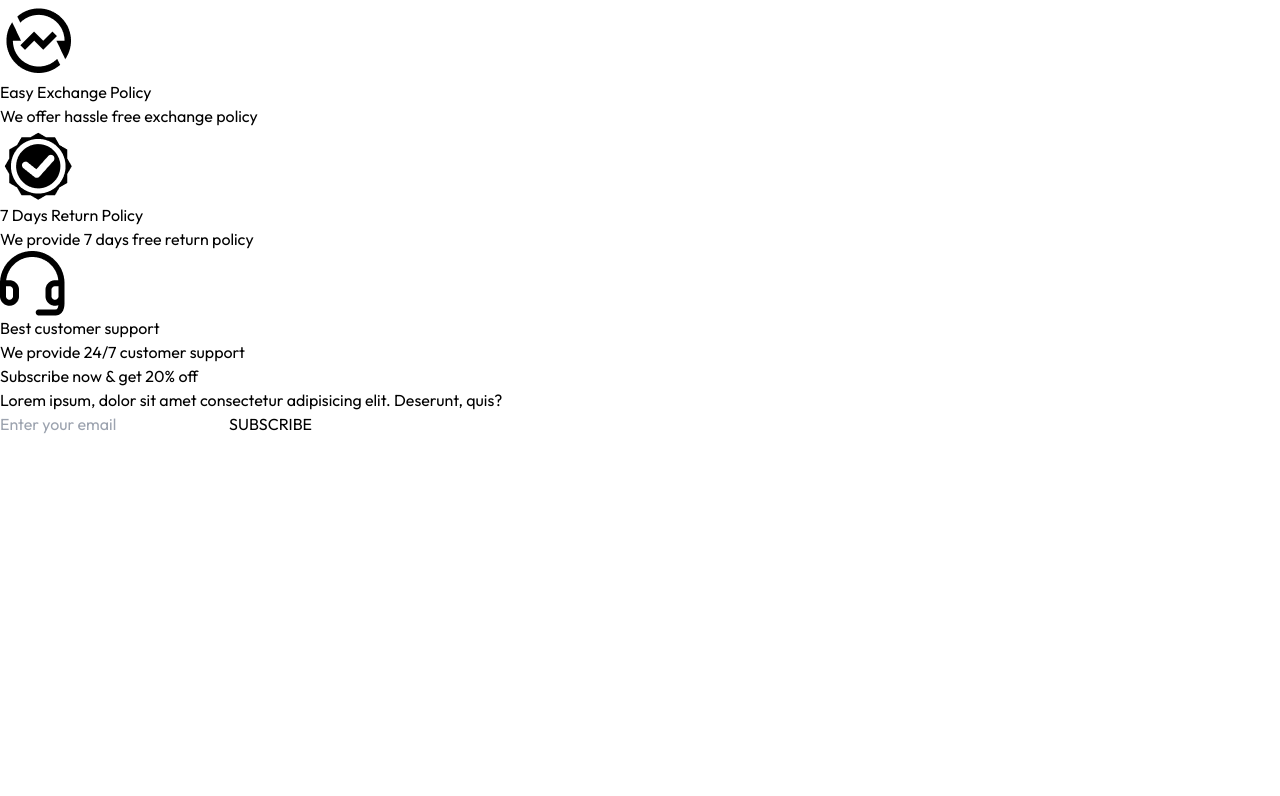
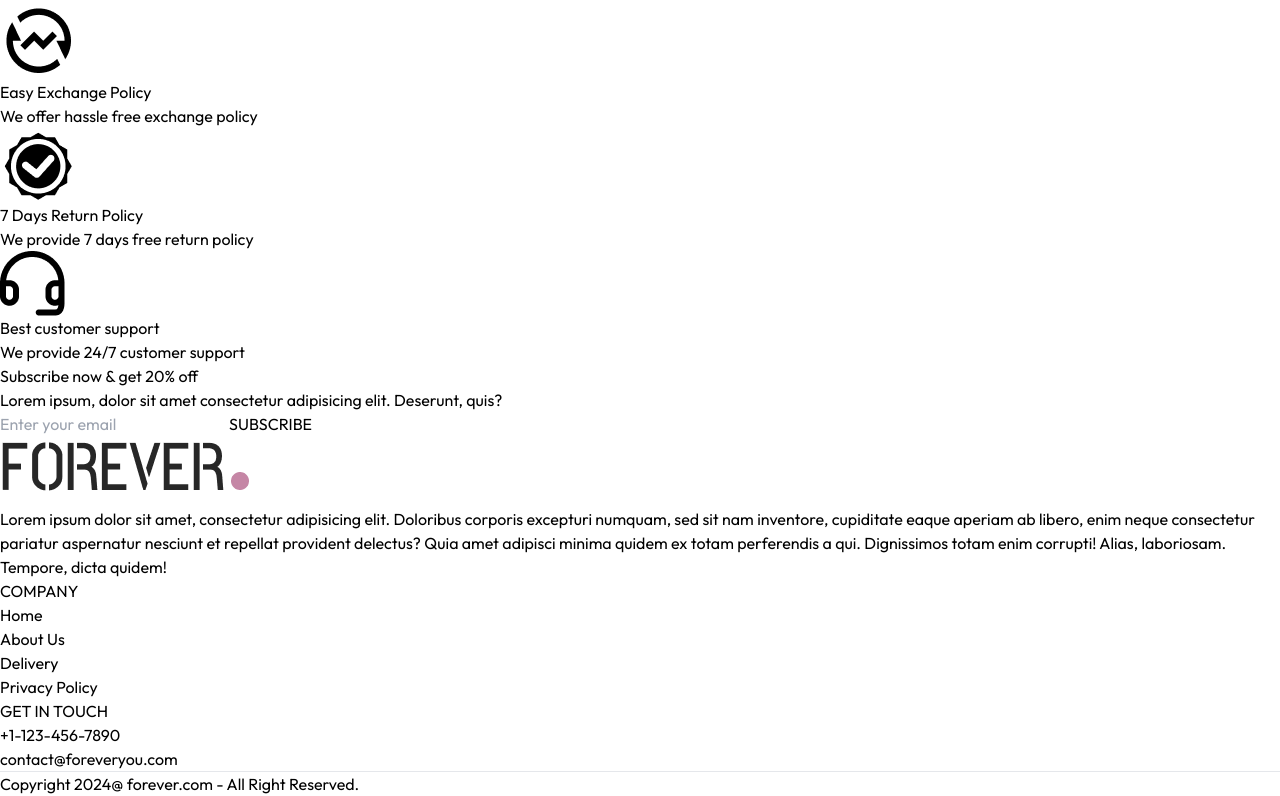
Before and after one commit to rogervargass/ecom-react, a React (Vite) app: page / in a window 1280 px wide. Shown: the part 9240-10036 px from the top of the page. Before the commit the page ends 9676 px from the top, so only its background shows below. Built offline with nearby package versions, Linux system fonts and the light colour scheme.

Commit message:
feat: create Footer component

```diff
--- a/src/App.tsx
+++ b/src/App.tsx
@@ -1,4 +1,5 @@
 import { Route, Routes } from "react-router-dom"
+import Footer from "./components/Footer"
 import Navbar from "./components/Navbar"
 import About from "./pages/About"
 import Cart from "./pages/Cart"
@@ -27,6 +28,7 @@
         <Route path='/orders' element={<Orders />} />
         <Route path='*' element={<h1>404 Not Found</h1>} />
       </Routes>
+      <Footer />
     </section>
   )
 }
--- /dev/null
+++ b/src/components/Footer.tsx
@@ -0,0 +1,50 @@
+import { assets } from "../assets/assets";
+
+function Footer() {
+  return (
+    <section>
+      <div className="flex flex-col sm:grid grid-cols-[3fr_1fr_1fr] gap-14 my-10 mt-40 text-sm">
+        <div>
+          <img
+            src={assets.logo}
+            alt="logo do e-commerce no footer"
+            className="mb-5 w-32 "
+          />
+          <p className="w-full md:w-2/3 text-gray-600">
+            Lorem ipsum dolor sit amet, consectetur adipisicing elit. Doloribus
+            corporis excepturi numquam, sed sit nam inventore, cupiditate eaque
+            aperiam ab libero, enim neque consectetur pariatur aspernatur
+            nesciunt et repellat provident delectus? Quia amet adipisci minima
+            quidem ex totam perferendis a qui. Dignissimos totam enim corrupti!
+            Alias, laboriosam. Tempore, dicta quidem!
+          </p>
+        </div>
+
+        <div>
+          <p className="text-xl font-medium mb-5">COMPANY</p>
+          <ul className="flex flex-col gap-1 text-gray-600">
+            <li>Home</li>
+            <li>About Us</li>
+            <li>Delivery</li>
+            <li>Privacy Policy</li>
+          </ul>
+        </div>
+
+        <div>
+          <p className="text-xl font-medium mb-5">GET IN TOUCH</p>
+          <ul className="flex flex-col gap-1 text-gray-600">
+            <li>+1-123-456-7890</li>
+            <li>contact@foreveryou.com</li>
+          </ul>
+        </div>
+
+        <div>
+          <hr />
+          <p className="py-5 text-sm text-center">Copyright 2024@ forever.com - All Right Reserved.</p>
+        </div>
+      </div>
+    </section>
+  );
+}
+
+export default Footer;
```
